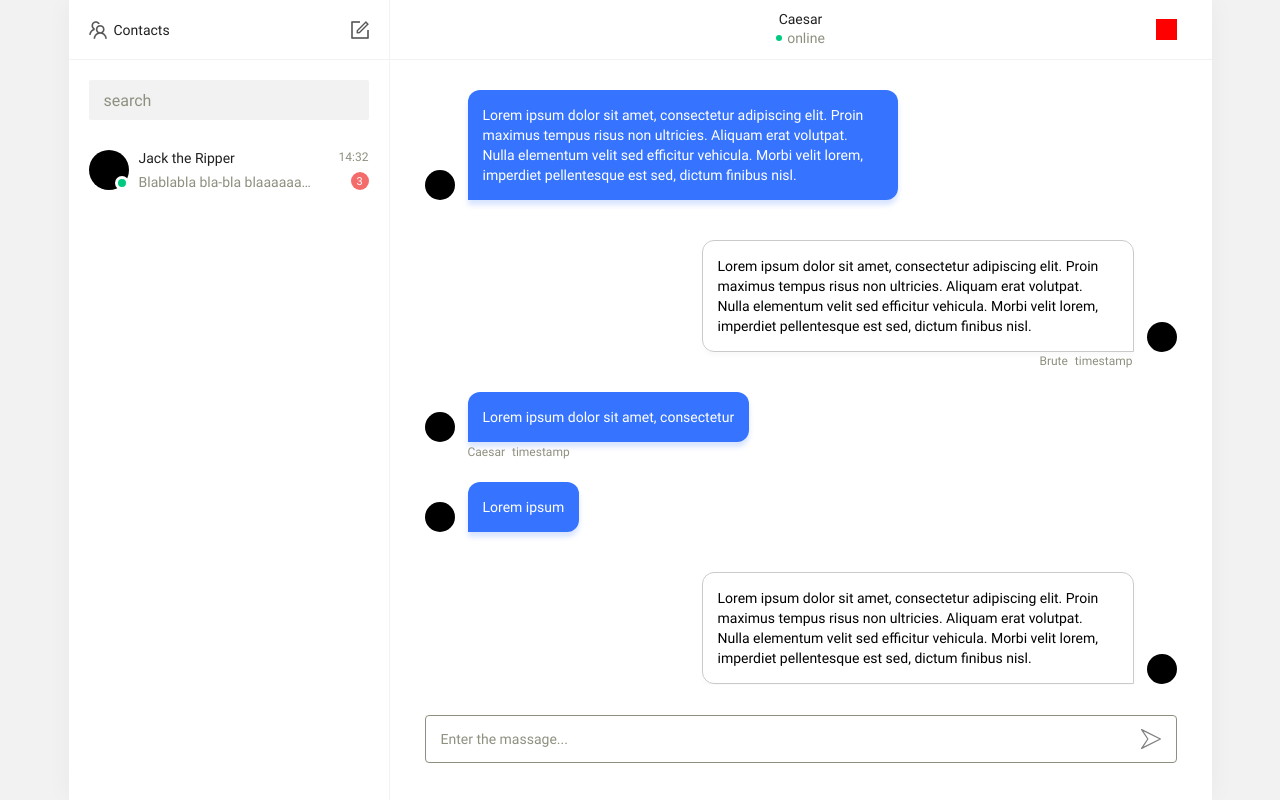
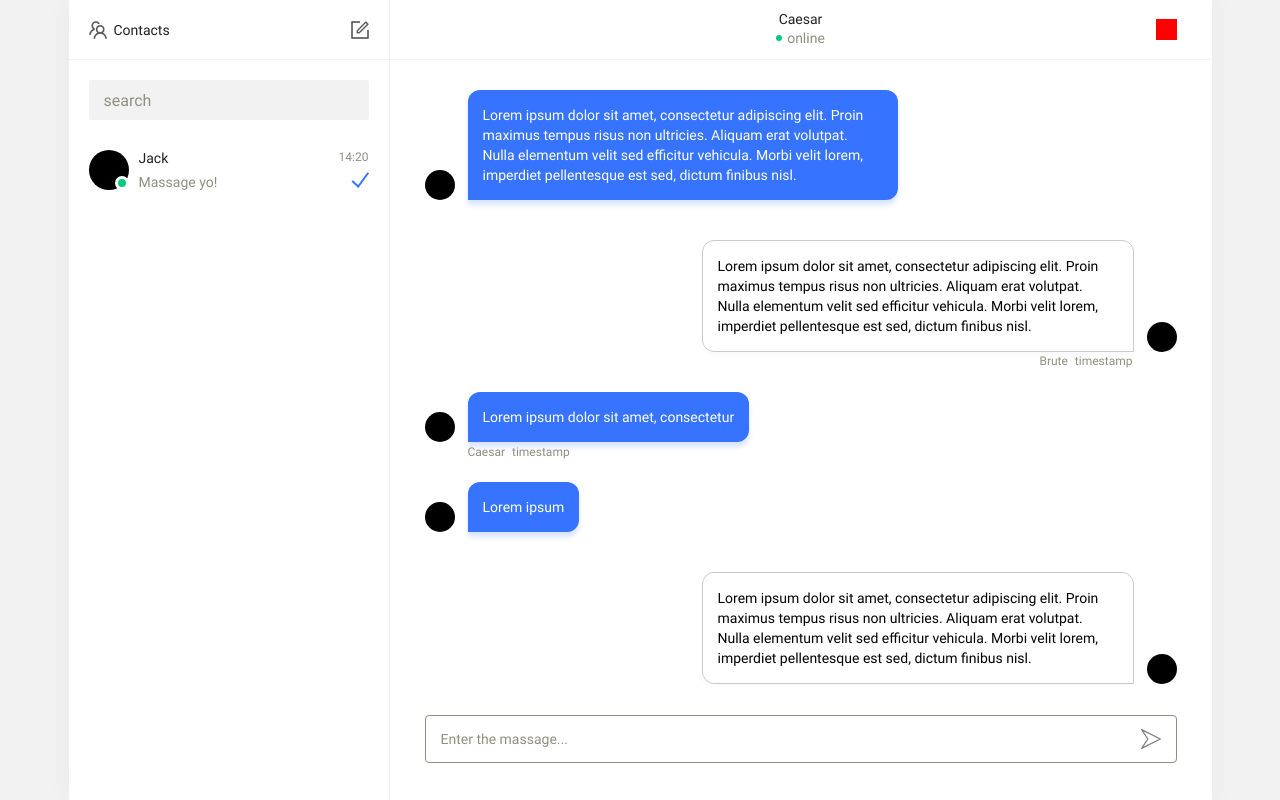
Before and after one commit to mrdimemes/react-chat, a React (Create React App) app in the folder front-end/: page / in a window 1280 px wide. Built offline with nearby package versions, Linux system fonts and the light colour scheme.

Commit message:
contact component props

```diff
--- a/front-end/src/components/contacts/Contact.jsx
+++ b/front-end/src/components/contacts/Contact.jsx
@@ -1,20 +1,35 @@
 import React from 'react';
+
+import classNames from 'classnames';
 
 import '../../styles/sass/components/contacts/Contact.sass';
 
 
-function Contact() {
+function Contact({
+  name, preview, unreadIncome, time, onlineStatus, outcomeStatus
+}) {
   return (
     <div className='contact'>
       <div className='contact__photo'>
-        <div className='contact__online-marker'></div>
+        <div className={classNames(
+          'contact__online-marker',
+          {[`contact__online-marker_${onlineStatus}`]: onlineStatus}
+        )} />
       </div>
       <div className='contact__body'>
-        <h3 className='contact__name'>Jack the Ripper</h3>
-        <p className='contact__preview'>Blablabla bla-bla blaaaaaaaaaaaa</p>
-        <div className='contact__unreaded-income'>3</div>
-        <div className='contact__outcome-status'></div>
-        <div className='contact__time'>14:32</div>
+        <h3 className='contact__name'>{ name }</h3>
+        <p className='contact__preview'>{ preview }</p>
+        <div className={classNames(
+          'contact__unreaded-income',
+          {'contact__unreaded-income_showed': unreadIncome}
+        )}>
+          { unreadIncome }
+        </div>
+        <div className={classNames(
+          'contact__outcome-status',
+          {[`contact__outcome-status_${outcomeStatus}`]: outcomeStatus}
+        )} />
+        <div className='contact__time'>{ time }</div>
       </div>
     </div>
   )
--- a/front-end/src/components/contacts/ContactGallery.jsx
+++ b/front-end/src/components/contacts/ContactGallery.jsx
@@ -11,7 +11,14 @@ function ContactGallery({ className }) {
       'contact-gallery',
       className
     )}>
-      <Contact />
+      <Contact
+        name='Jack'
+        preview='Massage yo!'
+        onlineStatus='online'
+        unreadIncome={0}
+        time='14:20'
+        outcomeStatus='delivered'
+      />
     </div>
   )
 }
--- a/front-end/src/styles/sass/components/contacts/Contact.sass
+++ b/front-end/src/styles/sass/components/contacts/Contact.sass
@@ -16,11 +16,14 @@
   &__online-marker
     @include mixins.square(8px)
     border-radius: 50%
-    background-color: colors.$success
     border: 3px solid white
     position: absolute
     bottom: 0
     right: 0
+    display: none
+    &_online
+      display: block
+      background-color: colors.$success
 
   &__body
     flex-grow: 1
@@ -59,9 +62,30 @@
     position: absolute
     right: 0
     bottom: 0
+    display: none
+    &_showed
+      display: flex
 
   &__outcome-status
-    display: none
+    @include mixins.square(18px)
+    position: absolute
+    right: 0
+    bottom: 2px
+    &_delivered
+      &::before
+        content: ''
+        display: block
+        width: 18px
+        height: 2px
+        background-color: colors.$main-color
+        transform: translate(3px, 9px) rotate(-60grad)
+      &::after
+        content: ''
+        display: block
+        width: 9px
+        height: 2px
+        background-color: colors.$main-color
+        transform: translate(0px, 11px) rotate(48grad)
 
   &__time
     font-size: 12px
```
